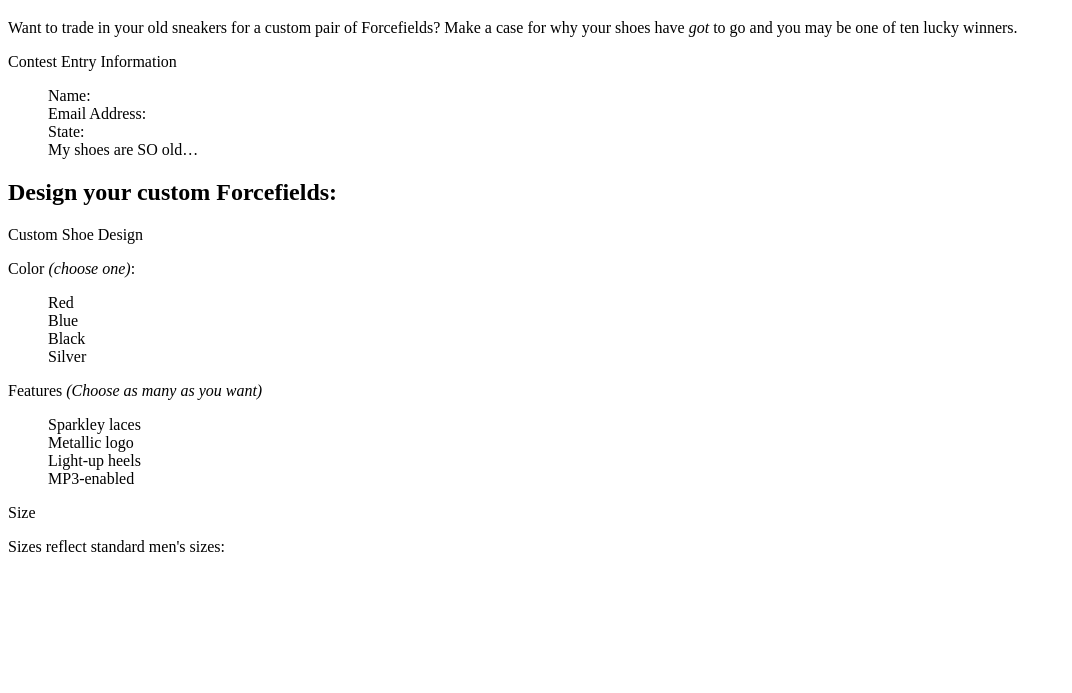
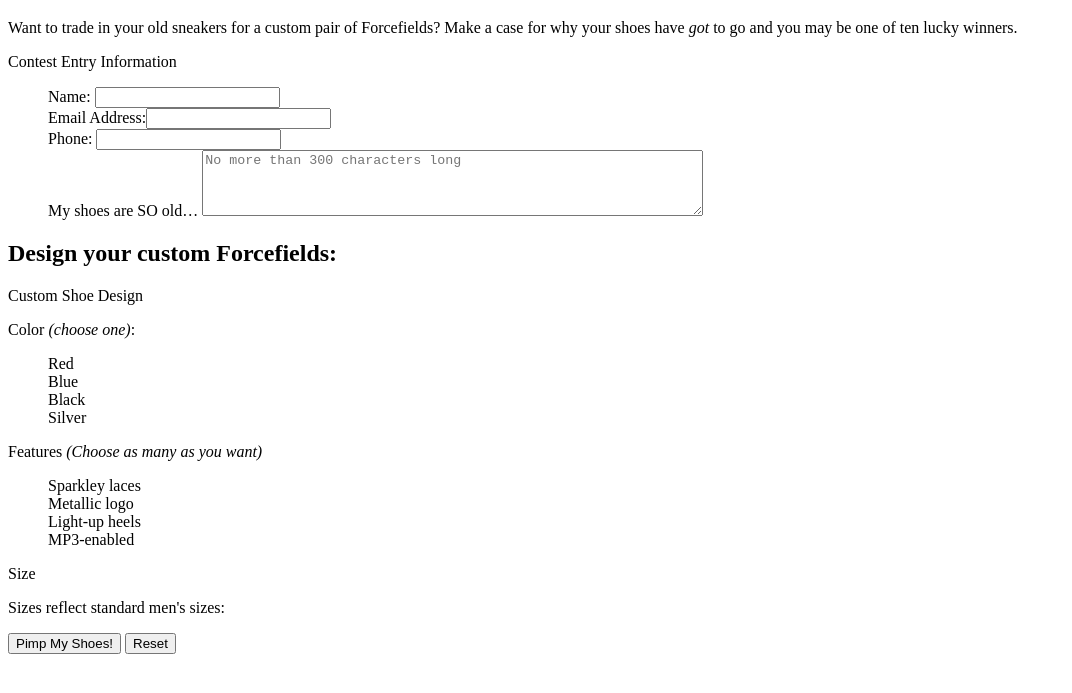
Before and after one commit to solyzarrini/learning-web-design, a plain HTML site: page Ch9/contest_entry.html in a window 1280 px wide. Shown: the part 61-754 px from the top of the page, without its empty margins (0-1072 px from the left). Drawn offline with Linux system fonts and the light colour scheme.

Commit message:
completed 9-1

```diff
--- a/Ch9/contest_entry.html
+++ b/Ch9/contest_entry.html
@@ -1,8 +1,11 @@
 <!DOCTYPE html >
 <html>
 <head>
+
 <meta charset="utf-8" >
+
 <title>Contest Entry Form</title>
+
 <style type="text/css">
       ol, ul {
      list-style-type: none;
@@ -10,43 +13,78 @@
    </style>
 </head>
 
+
 <body>
+
 
 <h1>&ldquo;Pimp My Shoes&rdquo; Contest Entry Form</h1>
 
+
 <p>Want to trade in your old sneakers for a custom pair of Forcefields? Make a case for why your shoes have <em>got</em> to go and you may be one of ten lucky winners.</p>
+
+
+
+<form action="http://www.learningwebdesign.com/contest.php" method="post">
 
 <p>Contest Entry Information</p>
 
+
 <ul>
-<li>Name:</li>
-<li>Email Address:</li>
-<li>State:</li>
-<li>My shoes are SO old…</li>
+<li>Name: <input type="text" name="username"></li>
+<li>Email Address:<input type="email" name="emailaddress"></li>
+<li>Phone: <input type="tel" name="telephone"></li>
+<li>My shoes are SO old…
+   <textarea name="story" rows="4" cols="60" maxlength="300" placeholder="No more than 300 characters long"></textarea></li>
 </ul>
 
 <h2>Design your custom Forcefields:</h2>
 
+
 <p>Custom Shoe Design</p>
 
 <p>Color <em>(choose one)</em>:</p>
+
+
 <ul>
+
 <li>Red</li>
+
 <li>Blue</li>
+
 <li>Black</li>
+
 <li>Silver</li>
+
 </ul>
 
+
 <p>Features <em>(Choose as many as you want)</em></p>
+
+
 <ul>
+
 <li>Sparkley laces</li>
+
 <li>Metallic logo</li>
+
 <li>Light-up heels</li>
+
 <li>MP3-enabled</li>
+
 </ul>
 
+
 <p>Size</p>
+
 <p>Sizes reflect standard men's sizes:</p>
+
+
+<p>
+<input type="submit" value="Pimp My Shoes!">
+<input type="reset">
+</p>
+
+</form>
 
 </body>
 </html>
```
Lines whose indentation alone changed are shown as unchanged.
